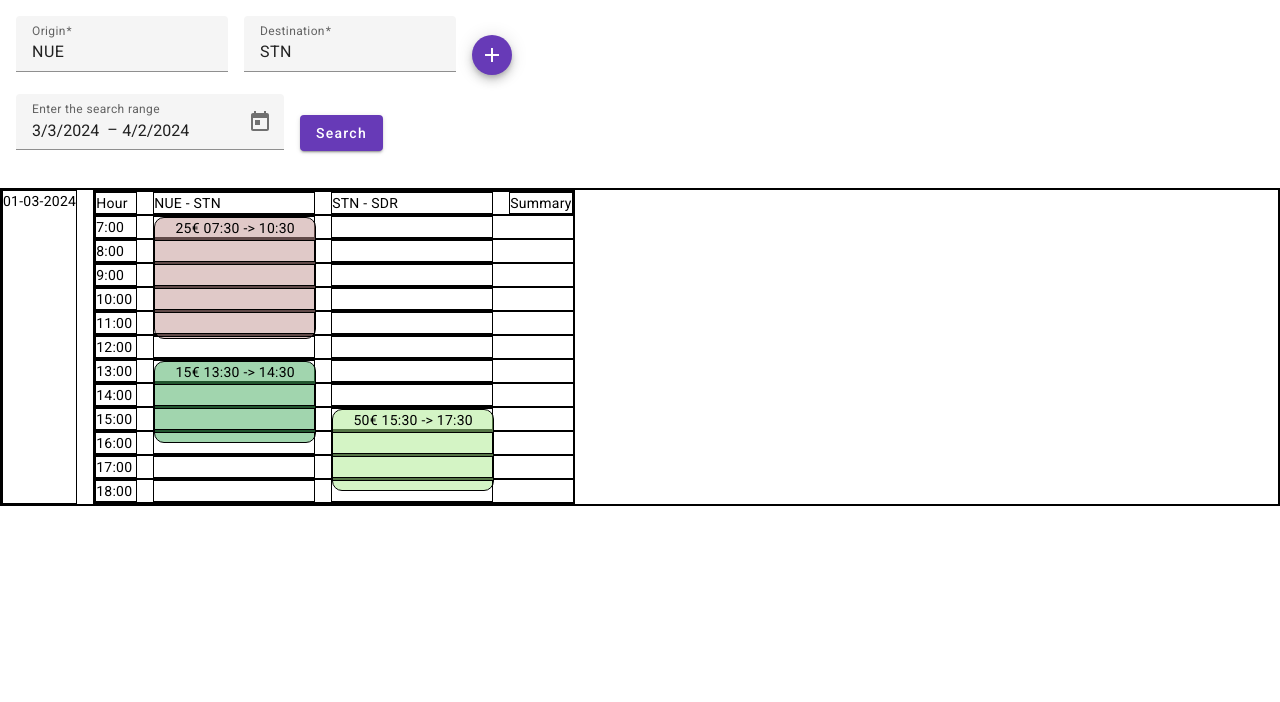
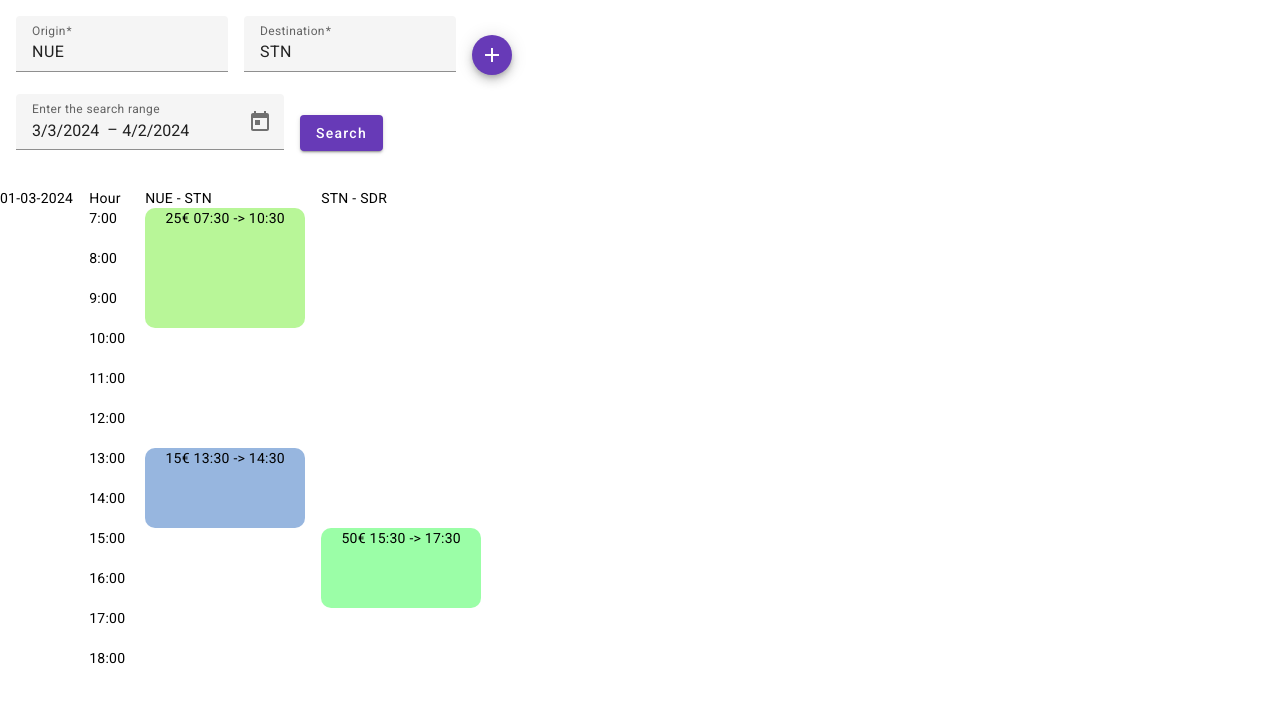
Before and after one commit to nck974/flight-combination-finder, an Angular app in the folder flight-combination-finder-ng/: page / in a window 1280 px wide. Shown: the top 702 px of the page. Built offline with nearby package versions, Linux system fonts and the light colour scheme.

Commit message:
Fix height taken by the displayed lights to match the hours

```diff
--- a/flight-combination-finder-ng/src/app/pages/flight-checker/components/display-flights/display-flights.component.html
+++ b/flight-combination-finder-ng/src/app/pages/flight-checker/components/display-flights/display-flights.component.html
@@ -2,7 +2,7 @@
 
 <div class="all-flights-container">
   <!-- Loop through all days -->
-  @for (date of dates; track date){
+  @for (date of dates; track date; let dateIndex = $index){
 
   <!-- Only show days with flight -->
   @if(dayWithFlight[date.toDateString()]){
@@ -17,6 +17,7 @@
     <div class="routes-container">
 
       <!-- Header -->
+      @if(dateIndex == 0){
       <div class="routes-header">
         <div class="hour">
           Hour
@@ -26,16 +27,18 @@
           {{route.origin}} - {{route.destination}}
         </div>
         }
-        <div>
+        <!-- <div>
           Summary
-        </div>
+        </div> -->
       </div>
+      }
 
       <!-- Table with flights -->
       @for(
-        hour of getHoursRange(dayMinHour[date.toDateString()], dayMaxHour[date.toDateString()]);
-        track      hour;
-        let hourIndex=$index){
+      hour of getHoursRange(dayMinHour[date.toDateString()],
+      dayMaxHour[date.toDateString()]);
+      track hour;
+      let hourIndex=$index){
       <div class="hour-container">
 
         <!-- Hour -->
@@ -56,6 +59,7 @@
             class="event color-{{hourIndex}}-{{$index}} duration-{{flight.duration}}">
             {{flight.price}}€ {{flight.departureDate | timeFormat}} ->
             {{flight.landingDate | timeFormat}}
+            <br>
           </div>
           }
           }
@@ -63,7 +67,8 @@
         }
 
         <!-- Summary -->
-
+        <!-- <div></div> -->
+        <!-- TODO -->
       </div>
       }
 
--- a/flight-combination-finder-ng/src/app/pages/flight-checker/components/display-flights/display-flights.component.scss
+++ b/flight-combination-finder-ng/src/app/pages/flight-checker/components/display-flights/display-flights.component.scss
@@ -2,7 +2,6 @@
 .all-flights-container {
     display: flex;
     flex-direction: column;
-    gap: 1rem;
 }
 
 .flight-container,
@@ -13,16 +12,16 @@
     gap: 1rem;
 }
 
+.hour-container{
+    height: 2.5rem;
+}
+
 .routes-container{
     gap: 0;
 }
 
 .header-route{
     width: 10rem;
-}
-
-div {
-    border: 1px solid black;
 }
 
 .hour{
--- a/flight-combination-finder-ng/src/app/pages/flight-checker/components/display-flights/display-flights.component.ts
+++ b/flight-combination-finder-ng/src/app/pages/flight-checker/components/display-flights/display-flights.component.ts
@@ -26,10 +26,10 @@ export class DisplayFlightsComponent implements OnInit {
     if (this.query) {
       console.log("On init:")
       console.log(this.query);
-      this.setDatesInRange(this.query);
     }
     if (this.flights) {
       this.groupFlightsByDateAnHour(this.flights);
+      this.sortAndFilterDates();
     }
   }
 
@@ -47,6 +47,10 @@ export class DisplayFlightsComponent implements OnInit {
 
     // Loop through all flights and save the flights
     for (const flight of flights) {
+
+      // Save date
+      this.dates.push(flight.departureDate);
+      this.dates.push(flight.landingDate);
 
       // Set keys
       const dateTimeKey = `${flight.departureDate.toDateString()}${flight.departureDate.getHours()}`;
@@ -67,8 +71,23 @@ export class DisplayFlightsComponent implements OnInit {
       }
 
       let landingHour = flight.landingDate.getHours() + 1; // Add one to give room for half hours
-      if (!this.dayMaxHour[dateKey] || this.dayMaxHour[dateKey] < landingHour) {
+
+      // Handle scenario of multi-day flights
+      if (flight.landingDate.getDay() != flight.departureDate.getDay()) {
+        console.log(`Setting with ${flight.landingDate.toDateString()} hour ${landingHour}`);
+
+        this.dayMinHour[flight.landingDate.toDateString()] = 0;
+        if (!this.dayMaxHour[flight.landingDate.toDateString()] || this.dayMaxHour[flight.landingDate.toDateString()] < landingHour) {
+          this.dayMaxHour[flight.landingDate.toDateString()] = landingHour;
+        }
+        this.dayMaxHour[dateKey] = 23;
+      }
+      else if (!this.dayMaxHour[dateKey] || this.dayMaxHour[dateKey] < landingHour) {
+        console.log(`Setting with ${dateKey} max-hour ${landingHour}`);
         this.dayMaxHour[dateKey] = landingHour;
+      } else {
+        console.log(`Not setting in ${dateKey} (${route}) max-hour ${landingHour}`);
+
       }
 
       // Save data
@@ -85,15 +104,21 @@ export class DisplayFlightsComponent implements OnInit {
     console.log(this.dayMaxHour)
   }
 
-  setDatesInRange(query: FlightQuery): void {
-    this.dates = [];
-    let currentDate = query.startDate;
-    const endDate = query.endDate;
-    while (currentDate.getTime() <= endDate.getTime()) {
-      this.dates.push(new Date(currentDate));
-      currentDate.setDate(currentDate.getDate() + 1);
-    }
+
+  sortAndFilterDates() {
+    // Remove the duplicates
+    this.dates = this.dates.filter((date, index, self) =>
+      index === self.findIndex((d) => (
+        d.getDate() === date.getDate() &&
+        d.getMonth() === date.getMonth() &&
+        d.getFullYear() === date.getFullYear()
+      ))
+    );
+
+    // Sort the uniqueDates array
+    this.dates.sort((a, b) => a.getTime() - b.getTime());
   }
+
 
   getHoursRange(start: number, end: number): number[] {
     return Array.from({ length: end - start + 1 }, (_, index) => start + index);
--- a/flight-combination-finder-ng/src/app/shared/services/flights.service.ts
+++ b/flight-combination-finder-ng/src/app/shared/services/flights.service.ts
@@ -18,7 +18,23 @@ export class FlightsService {
     flights.map(flight => {
       flight.departureDate = new Date(flight.departureDate);
       flight.landingDate = new Date(flight.landingDate);
-      flight.duration = Math.ceil((flight.landingDate.getTime() - flight.departureDate.getTime()) / (1000 * 60 * 60));
+      let landingHour = flight.landingDate.getHours();
+      let departureHour = flight.departureDate.getHours();
+
+      // Normal time difference
+      if (departureHour <= landingHour) {
+        flight.duration = landingHour - departureHour;
+      }
+      // Multi day flights
+      else {
+        flight.duration = landingHour + 24 - departureHour;
+      }
+
+      // Round up if not sharp to the minute
+      if (flight.departureDate.getMinutes() > 0) {
+        flight.duration = flight.duration + 1;
+      }
+
       return flight;
     })
     return flights;
```
Also changed, not shown: 1 other file (tests, documents, lock files or other folders).
